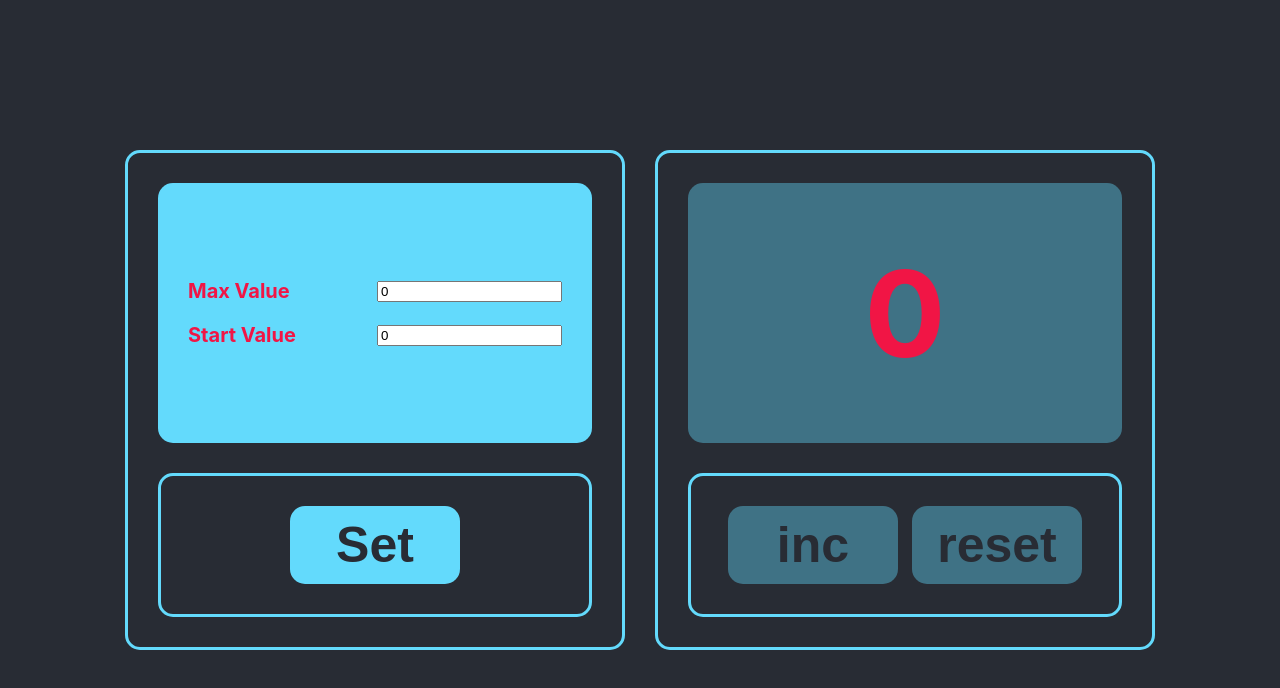
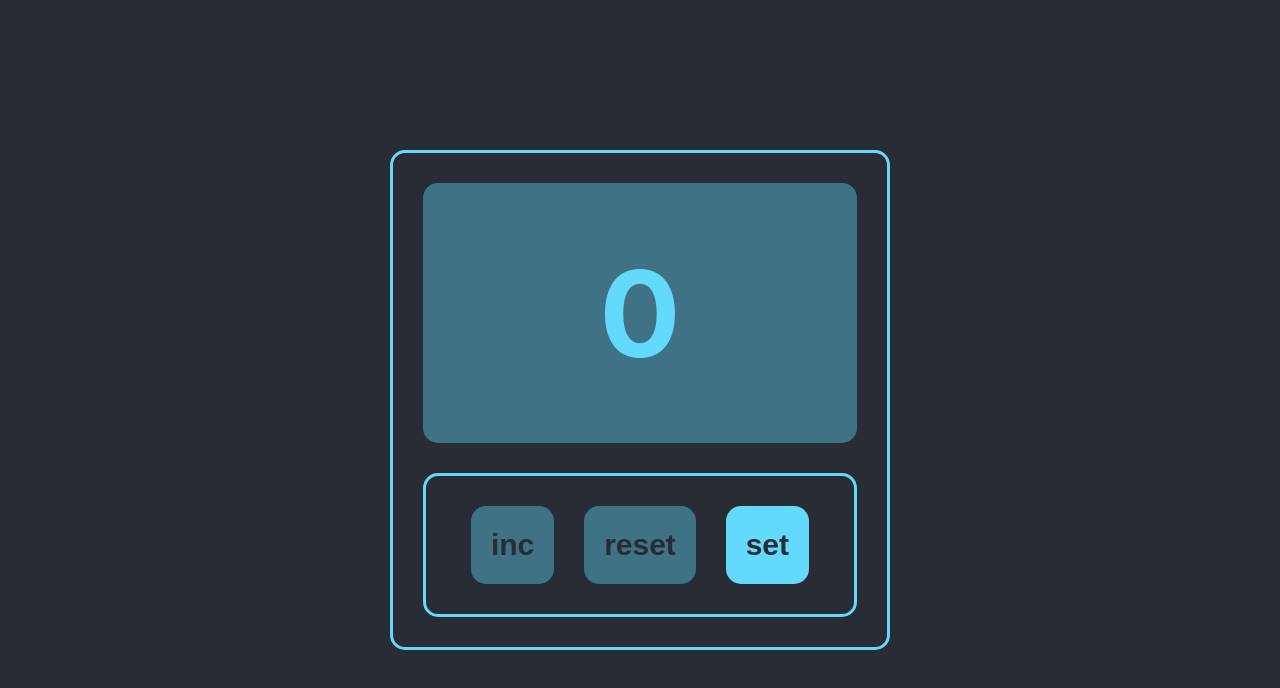
Before and after one commit to dev-fominov/app-count, a React (Create React App) app: page / in a window 1280 px wide. Shown: the top 688 px of the page. Built offline with nearby package versions, Linux system fonts and the light colour scheme.

Commit message:
Finished app Counter

```diff
--- a/src/App.tsx
+++ b/src/App.tsx
@@ -8,9 +8,6 @@ function App() {
   let [valueMax, setValueMax] = useState<number>(0)
   let [valueStart, setValueStart] = useState<number>(0)
 
-
-
-
   useEffect(() => {
     let valueMax = localStorage.getItem('countValueMax')
     if (valueMax) {
@@ -18,7 +15,6 @@ function App() {
       setValueMax(newValueMax)
     }
   }, [])
-
   useEffect(() => {
     let valueStart = localStorage.getItem('countValueStart')
     if (valueStart) {
@@ -27,45 +23,35 @@ function App() {
       setCount(newValueStart)
     }
   }, [])
-
   const onClickSetting = () => {
     localStorage.setItem('countValueMax', JSON.stringify(valueMax))
     localStorage.setItem('countValueStart', JSON.stringify(valueStart))
+    setCount(valueStart)
+    setVisibleCount(true)
   }
 
-	// const onChange = () => {
-	// 	//code
-	// }
-
-
   let [count, setCount] = useState<number>(valueStart)
-
-  // useEffect(() => {
-
-  // }, [count])
-
   const onClickInc = () => {
     setCount(count + 1)
   }
-
   const onClickReset = () => {
     setCount(valueStart)
   }
 
-  {
-    // debugger;
+  let [visibleCount, setVisibleCount] = useState<boolean>(true)
+  const onClickSettingOpen = () => {
+    setVisibleCount(false)
   }
 
   return (
-
     <div className="App">
-
       <CountSetting
         valueMax={valueMax}
         valueStart={valueStart}
         setValueMax={setValueMax}
         setValueStart={setValueStart}
         onClickSetting={onClickSetting}
+        visibleCount={!visibleCount}
       />
       <Count
         valueMax={valueMax}
@@ -73,6 +59,8 @@ function App() {
         count={count}
         onClickInc={onClickInc}
         onClickReset={onClickReset}
+        onClickSettingOpen={onClickSettingOpen}
+        visibleCount={visibleCount}
       />
     </div>
   );
--- a/src/components/Button/Button.css
+++ b/src/components/Button/Button.css
@@ -3,9 +3,10 @@
 	border: none;
 	color: #282c34;
 	border-radius: 15px;
-	width: 46%;
+	width: auto;
+	padding: 15px 20px;
 	height: 100%;
-	font-size: 50px;
+	font-size: 30px;
 	font-weight: 700;
 	cursor: pointer;
 }
--- a/src/components/Count/Count.css
+++ b/src/components/Count/Count.css
@@ -1,3 +1,8 @@
+.App {
+	display: flex;
+	flex-direction: column;
+}
+
 .countBlock {
 	width: 500px;
 	height: 500px;
@@ -6,9 +11,11 @@
 	padding: 30px;
 	box-sizing: border-box;
 }
+
 .countBlock:not(:last-child) {
 	margin-right: 30px;
 }
+
 .count {
 	background-color: #63dafc;
 	height: 60%;
@@ -21,6 +28,7 @@
 	font-weight: 700;
 	margin-bottom: 30px;
 }
+
 .countSetting {
 	background-color: #63dafc;
 	height: 60%;
@@ -36,8 +44,18 @@
 	padding: 30px;
 	box-sizing: border-box;
 }
+
+.countSetting>div {
+	width: 100%;
+}
+
+.countSetting>div:not(:last-child) {
+	margin-bottom: 20px;
+}
+
 .count.noActive {
 	background-color: #3f7285;
+	color: #63dafc;
 }
 
 .buttonBox {
@@ -56,6 +74,31 @@
 	justify-content: space-between;
 	width: 100%;
 }
+
 .inputBox:not(:last-child) {
 	margin-bottom: 20px;
 }
+
+.inputBox input {
+	width: 100px;
+	height: 30px;
+	outline: none;
+	border: none;
+	border-radius: 5px;
+	border: 1px solid #f11545;
+	text-align: center;
+	font-size: 16px;
+}
+
+.classDisabled input {
+	background-color: #f11545;
+	color: #fff;
+}
+
+.noActiveBox {
+	display: none;
+}
+
+.activeBox {
+	display: block;
+}
--- a/src/components/Count/Count.tsx
+++ b/src/components/Count/Count.tsx
@@ -1,4 +1,4 @@
-import React, { useState } from "react";
+import React from "react";
 import Button from "../Button/Button";
 import './Count.css';
 
@@ -8,22 +8,23 @@ type CountType = {
 	count: number
 	onClickInc: ()=>void
 	onClickReset: ()=>void
+	onClickSettingOpen: ()=>void
+	visibleCount: boolean
 }
 
 function Count(props: CountType) {
-// debugger;
-
 
 	const noActive = props.count === props.valueMax ? " noActive" : ""
-	// const countCNT = count === 0 ? props.valueStart : count
+	const visibleCountClass = props.visibleCount ? 'activeBox' : 'noActiveBox'
 	return (
 
-		<div className={'countBlock'}>
+		<div className={'countBlock ' + visibleCountClass}>
 
 			<div className={'count' + noActive}>{props.count}</div>
 			<div className={'buttonBox'}>
 				<Button disabled={props.count >= props.valueMax} name={'inc'} callBack={props.onClickInc} />
 				<Button disabled={props.count === props.valueStart} name={'reset'} callBack={props.onClickReset} />
+				<Button disabled={false} name={'set'} callBack={props.onClickSettingOpen} />
 			</div>
 		</div>
 	)
--- a/src/components/Count/CountSetting.tsx
+++ b/src/components/Count/CountSetting.tsx
@@ -1,4 +1,4 @@
-import React, { useEffect, useState } from "react";
+import React from "react";
 import Button from "../Button/Button";
 import InputBox from "../Input/InputBox";
 import './Count.css';
@@ -6,23 +6,62 @@ import './Count.css';
 type CountSettingType = {
 	valueMax: number
 	valueStart: number
-	setValueMax: (value: number)=>void
-	setValueStart: (value: number)=>void
-	onClickSetting: ()=>void
+	setValueMax: (value: number) => void
+	setValueStart: (value: number) => void
+	onClickSetting: () => void
+	visibleCount: boolean
 }
 
 function CountSetting(props: CountSettingType) {
 
-	// const noActive = count === 10 ? " noActive" : ""
+	const lokalValueStart = localStorage.getItem('countValueStart')
+	const lokalValueMax = localStorage.getItem('countValueMax')
+
+	let disabled = false
+
+	if (lokalValueStart && lokalValueMax) {
+		let newLocalValueStart = JSON.parse(lokalValueStart)
+		let newLocalValueMax = JSON.parse(lokalValueMax)
+		if (props.valueStart === newLocalValueStart && props.valueMax === newLocalValueMax) {
+			disabled = true
+		} else {
+			disabled = false
+		}
+	}
+
+	let inputBoxStart = ''
+	let inputBoxMax = ''
+
+	if (props.valueStart < 0) {
+		disabled = true
+		inputBoxStart = 'classDisabled'
+	}
+
+	if (props.valueMax <= 0) {
+		disabled = true
+		inputBoxMax = 'classDisabled'
+	}
+
+	if (props.valueMax <= props.valueStart) {
+		disabled = true
+		inputBoxMax = 'classDisabled'
+		inputBoxStart = 'classDisabled'
+	}
+
+	const visibleCountClass = props.visibleCount ? 'activeBox' : 'noActiveBox'
 
 	return (
-		<div className={'countBlock'}>
+		<div className={'countBlock ' + visibleCountClass}>
 			<div className={'countSetting'}>
-				<InputBox title={'Max Value'} value={props.valueMax} onChange={props.setValueMax} />
-				<InputBox title={'Start Value'} value={props.valueStart} onChange={props.setValueStart} />
+				<div className={inputBoxMax}>
+					<InputBox title={'Max Value'} value={props.valueMax} onChange={props.setValueMax} />
+				</div>
+				<div className={inputBoxStart}>
+					<InputBox title={'Start Value'} value={props.valueStart} onChange={props.setValueStart} />
+				</div>
 			</div>
 			<div className={'buttonBox'}>
-				<Button disabled={false} name={'Set'} callBack={props.onClickSetting} />
+				<Button disabled={disabled} name={'Set'} callBack={props.onClickSetting} />
 			</div>
 		</div>
 	)
```
Lines whose indentation alone changed are shown as unchanged.
